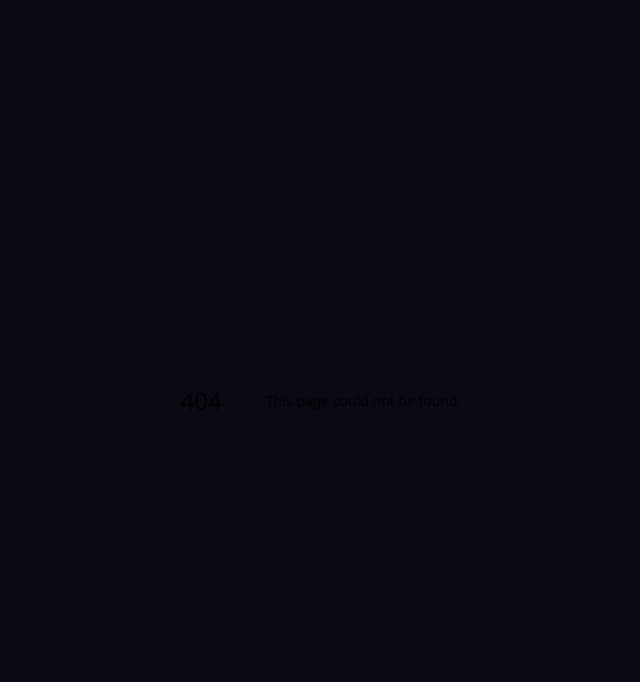
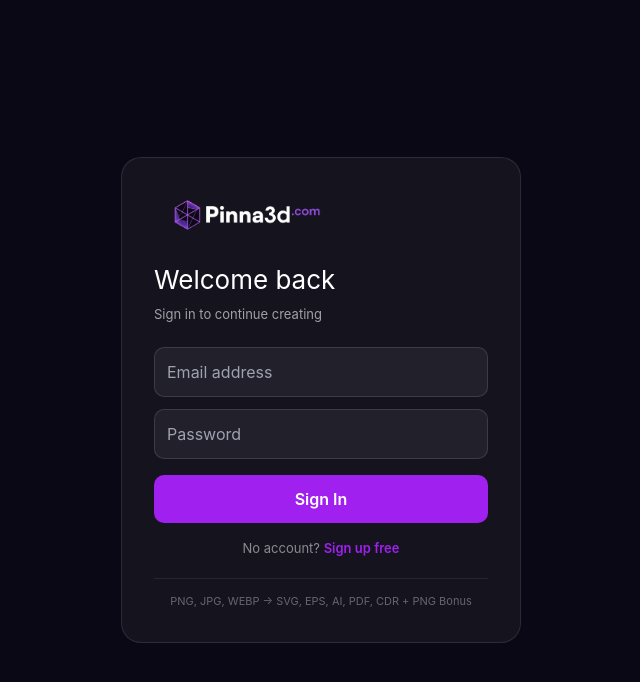
Before and after one commit to deenu747-wq/-pinna3d, a Next.js app: page /signin in a window 1280 px wide. Before the commit this address had no page. Shown: the top 682 px of the page, without its empty margins (319-959 px from the left). Built offline with nearby package versions, Linux system fonts and the light colour scheme.

Commit message:
Create page.tsx

```diff
--- /dev/null
+++ b/app/signin/page.tsx
@@ -0,0 +1,27 @@
+"use client"
+import { useState } from "react"
+
+export default function SignIn(){
+  const [loading,setLoading]=useState(false)
+  return(
+    <div style={{background:'#0A0814',minHeight:'100vh',display:'grid',placeItems:'center',color:'#fff',fontFamily:'Inter, system-ui',padding:'20px'}}>
+      <div style={{background:'#15131E',border:'1px solid rgba(255,255,255,0.1)',borderRadius:'20px',padding:'32px',width:'100%',maxWidth:'400px'}}>
+        <a href="/"><img src="/logo.png" style={{height:'50px',marginBottom:'20px'}} alt="logo"/></a>
+        <h1 style={{fontSize:'26px',margin:'0 0 6px'}}>Welcome back</h1>
+        <p style={{color:'rgba(255,255,255,0.6)',fontSize:'13px',margin:'0 0 22px'}}>Sign in to continue creating</p>
+
+        <input placeholder="Email address" type="email" style={{width:'100%',background:'rgba(255,255,255,0.06)',border:'1px solid rgba(255,255,255,0.12)',padding:'12px',borderRadius:'10px',color:'#fff',marginBottom:'12px',boxSizing:'border-box'}}/>
+        <input placeholder="Password" type="password" style={{width:'100%',background:'rgba(255,255,255,0.06)',border:'1px solid rgba(255,255,255,0.12)',padding:'12px',borderRadius:'10px',color:'#fff',marginBottom:'16px',boxSizing:'border-box'}}/>
+
+        <button onClick={()=>setLoading(true)} style={{width:'100%',background:'#A020F0',padding:'12px',borderRadius:'10px',border:'none',color:'#fff',fontWeight:600,cursor:'pointer'}}>
+          {loading?'Signing in...':'Sign In'}
+        </button>
+
+        <div style={{textAlign:'center',marginTop:'16px',fontSize:'13px',color:'rgba(255,255,255,0.5)'}}>
+          No account? <a href="/signup" style={{color:'#A020F0',textDecoration:'none',fontWeight:600}}>Sign up free</a>
+        </div>
+        <div style={{marginTop:'20px',borderTop:'1px solid rgba(255,255,255,0.08)',paddingTop:'14px',fontSize:'11px',color:'rgba(255,255,255,0.35)',textAlign:'center'}}>PNG, JPG, WEBP → SVG, EPS, AI, PDF, CDR + PNG Bonus</div>
+      </div>
+    </div>
+  )
+}
```
